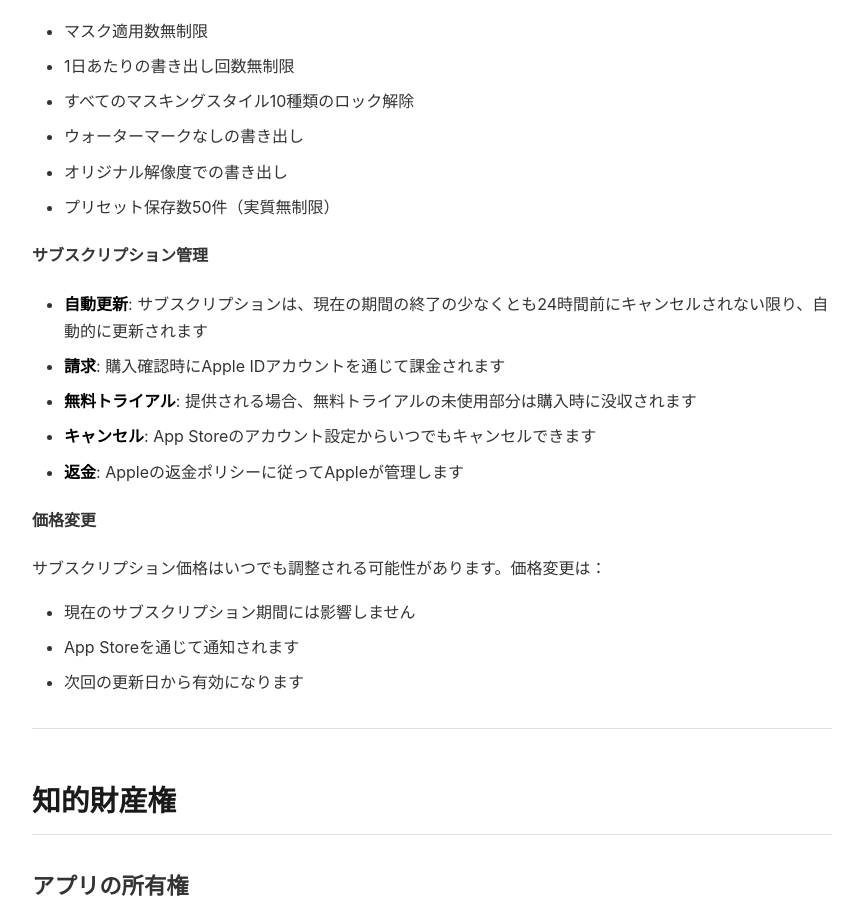
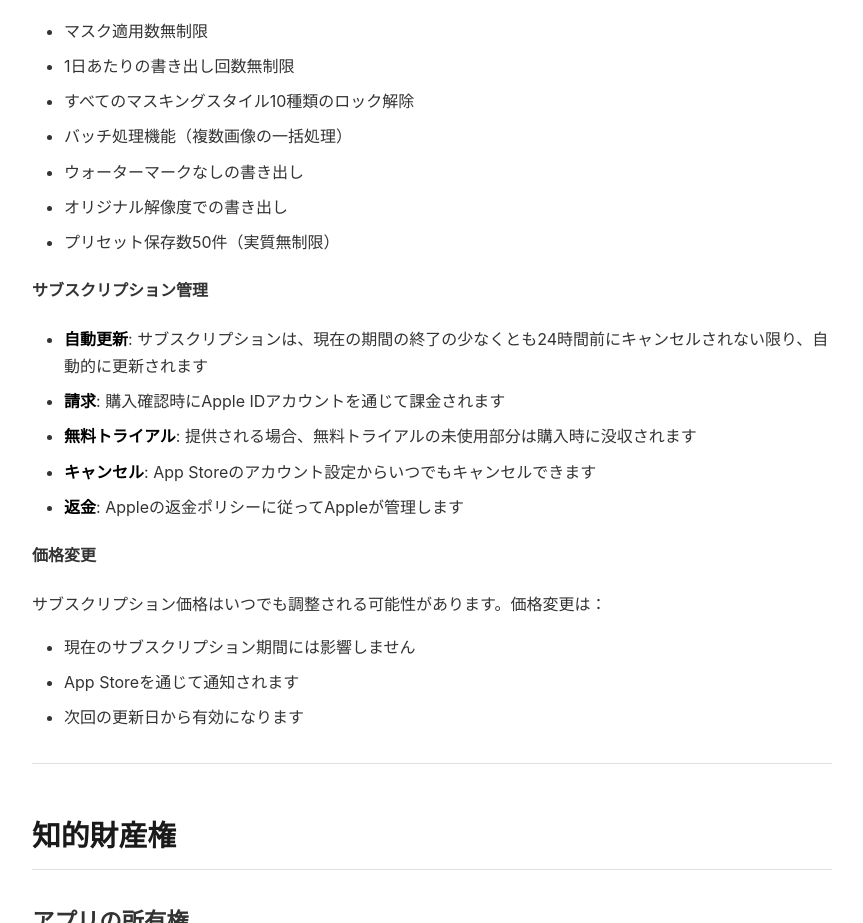
Before and after one commit to koikeyuh/blurin-legal, a plain HTML site: page terms-of-use-ja.html in a window 1280 px wide. Shown: the part 3406-4329 px from the top of the page, without its empty margins (208-1071 px from the left). Drawn offline with Linux system fonts and the light colour scheme.

Commit message:
docs: Proプラン特典にバッチ処理機能を追加

```diff
--- a/terms-of-use-ja.html
+++ b/terms-of-use-ja.html
@@ -120,6 +120,7 @@ Koike（「開発者」、「当方」）との間の法的合意を構成しま
 <li>マスク適用数無制限</li>
 <li>1日あたりの書き出し回数無制限</li>
 <li>すべてのマスキングスタイル10種類のロック解除</li>
+<li>バッチ処理機能（複数画像の一括処理）</li>
 <li>ウォーターマークなしの書き出し</li>
 <li>オリジナル解像度での書き出し</li>
 <li>プリセット保存数50件（実質無制限）</li>
```
Also changed, not shown: terms-of-use.html (+1 -0 lines).
